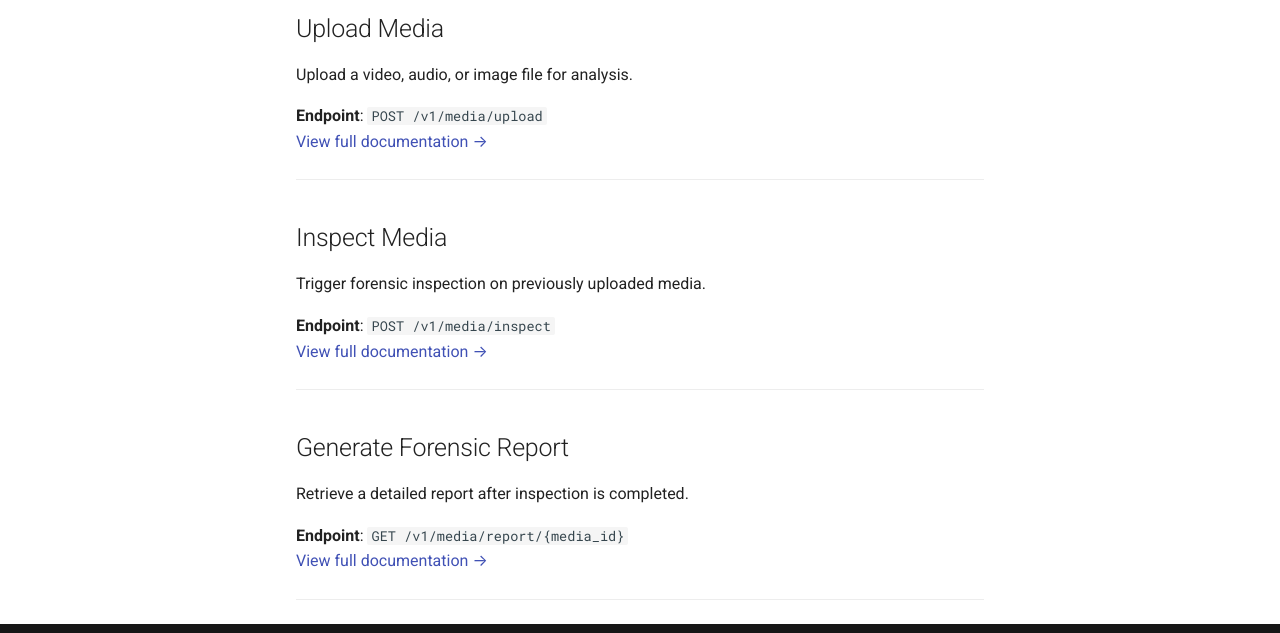
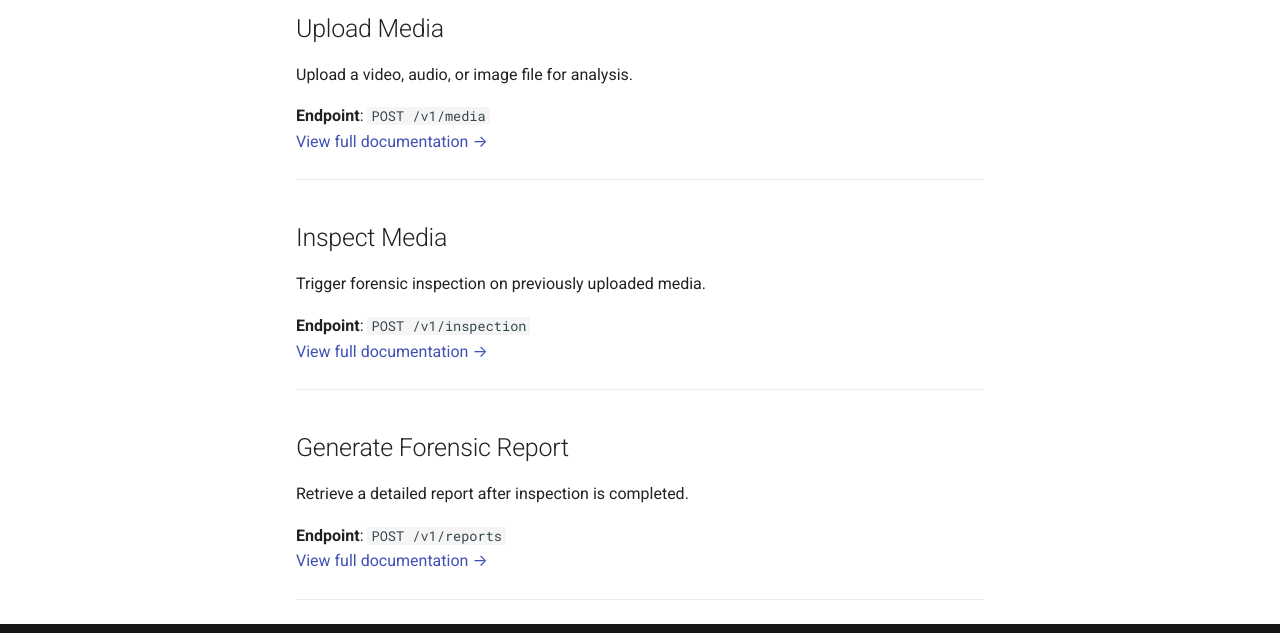
Before and after one commit to smileslab/probe_truth_docs, an MkDocs documentation site: the page built from docs/api/api_reference.md, in a window 1280 px wide and 1234 px high. Shown: the part 546-1179 px from the top of the window. Built offline with MkDocs 1.6.1 and Material for MkDocs 9.7.7, drawn with Linux system fonts in a browser that asks for light colours; comment, search, counter and statistics services are not loaded.

Commit message:
API main page updated as per client comments

```diff
--- a/docs/api/api_reference.md
+++ b/docs/api/api_reference.md
@@ -21,7 +21,7 @@ Refer to the [Authentication Guide](authentication.md) for full details.
 
 Upload a video, audio, or image file for analysis.
 
-**Endpoint**: `POST /v1/media/upload`
+**Endpoint**: `POST /v1/media`
 [View full documentation →](upload.md)
 
 ---
@@ -30,7 +30,7 @@ Upload a video, audio, or image file for analysis.
 
 Trigger forensic inspection on previously uploaded media.
 
-**Endpoint**: `POST /v1/media/inspect`
+**Endpoint**: `POST /v1/inspection`
 [View full documentation →](inspect_media.md)
 
 ---
@@ -39,7 +39,7 @@ Trigger forensic inspection on previously uploaded media.
 
 Retrieve a detailed report after inspection is completed.
 
-**Endpoint**: `GET /v1/media/report/{media_id}`
+**Endpoint**: `POST /v1/reports`
 [View full documentation →](generate_report.md)
 
 ---
```
